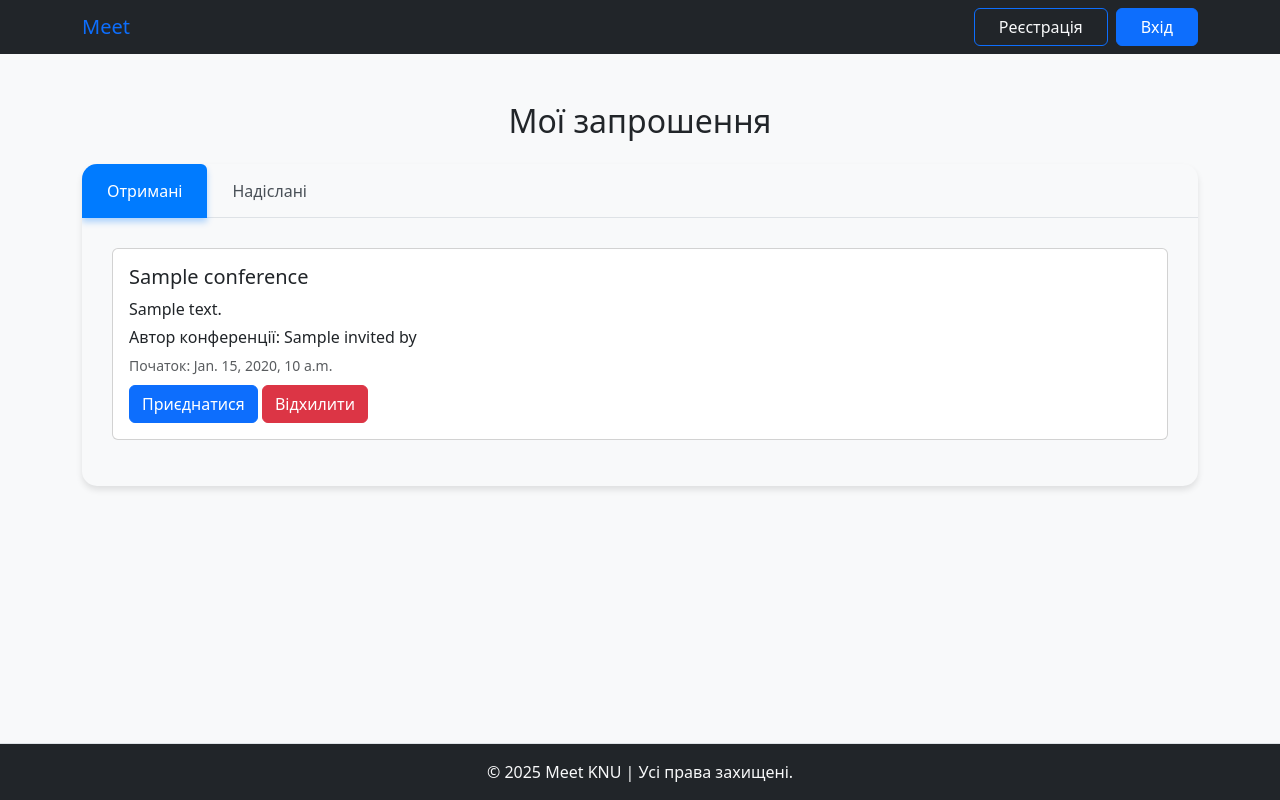
After one commit to L3gvccy/Jitsi-django, a Django app: template meet/templates/invite/my_invites.html in a window 1280 px wide. The commit adds this page. Run offline with Django 3.2, Linux system fonts and the light colour scheme; the template is opened without the code that fills it: most values are stand-ins (such as "Sample title", 1, 10 or a date in 2020).

Commit message:
Add my invites functionality: implement view and template for displaying received and sent invites; update URLs and base template for navigation.

```diff
--- a/meet/invite/urls.py
+++ b/meet/invite/urls.py
@@ -1,6 +1,7 @@
 from django.urls import path
-from .views import create_invite
+from .views import create_invite, my_invites
 
 urlpatterns = [
     path('create/<str:room_name>/', create_invite, name='create_invite'),
+    path('my_invites/', my_invites, name='my_invites'),
 ]
--- a/meet/templates/base.html
+++ b/meet/templates/base.html
@@ -30,7 +30,7 @@
                                     <li class="dropdown-item-text">Вітаємо, {{ user.username }}!</li>
                                     <hr class="dropdown-divider">
                                     <li><a class="dropdown-item" href="{% url 'my_conferences' %}">Мої конференції</a></li>
-                                    <li><a class="dropdown-item" href="">Мої запрощення</a></li>
+                                    <li><a class="dropdown-item" href="{% url 'my_invites' %}">Мої запрощення</a></li>
                                     <hr class="dropdown-divider">
                                     <li><a class="dropdown-item" href="{% url 'logout' %}">Вихід</a></li>
                                 </ul>
--- /dev/null
+++ b/meet/templates/invite/my_invites.html
@@ -0,0 +1,95 @@
+{% extends 'base.html' %}
+{% block title %}Мої запрошення{% endblock %}
+{% block content %}
+
+<style>
+.custom-tabs {
+    background-color: #f8f9fa;
+    border-radius: 15px;
+    overflow: hidden;
+    box-shadow: 0 4px 6px rgba(0, 0, 0, 0.1);
+}
+
+.custom-tabs .nav-link {
+    color: #495057;
+    border: none;
+    padding: 15px 25px;
+    transition: all 0.3s ease;
+}
+
+.custom-tabs .nav-link.active {
+    color: #fff;
+    background-color: #007bff;
+    box-shadow: 0 4px 6px rgba(0, 123, 255, 0.3);
+}
+
+.custom-tabs .tab-content {
+    padding: 30px;
+}
+
+.fade-in {
+    animation: fadeIn 0.5s ease-in-out;
+}
+
+@keyframes fadeIn {
+    from {
+        opacity: 0;
+        transform: translateY(20px);
+    }
+
+    to {
+        opacity: 1;
+        transform: translateY(0);
+    }
+}
+</style>
+
+<div class="container mt-5">
+    <h2 class="text-center mb-4">Мої запрошення</h2>
+    <div class="custom-tabs">
+        <ul class="nav nav-tabs" id="myTab" role="tablist">
+            <li class="nav-item" role="presentation">
+                <button class="nav-link active" id="recieved-tab" data-bs-toggle="tab" data-bs-target="#recieved" type="button" role="tab" aria-controls="recieved" aria-selected="true">Отримані</button>
+            </li>
+            <li class="nav-item" role="presentation">
+                <button class="nav-link" id="sent-tab" data-bs-toggle="tab" data-bs-target="#sent" type="button" role="tab" aria-controls="sent" aria-selected="false">Надіслані</button>
+            </li>
+        </ul>
+        <div class="tab-content" id="myTabContent">
+            <div class="tab-pane fade show active" id="recieved" role="tabpanel" aria-labelledby="recieved-tab">
+                {% for invite in recieved %}
+                <div class="card mb-3">
+                    <div class="card-body">
+                        <h5 class="card-title">{{ invite.conference.title }}</h5>
+                        <p class="card-text mb-1">{{ invite.conference.description }}</p>
+                        <p class="card-text mb-1">Автор конференції: {{ invite.invited_by.get_full_name }}</p>
+                        <p class="card-text mb-2"><small class="text-muted">Початок: {{ invite.conference.start_time }}</small></p>
+                        <a href="{% url 'join_conference' invite.conference.room_name %}" class="btn btn-primary">Приєднатися</a>
+                        <a href="" class="btn btn-danger">Відхилити</a>
+                    </div>
+                </div>
+                {% empty %}
+                <p>Немає отриманих запрошень</p>
+                {% endfor %}
+            </div>
+            <div class="tab-pane fade" id="sent" role="tabpanel" aria-labelledby="sent-tab">
+                {% for invite in sent %}
+                <div class="card mb-3">
+                    <div class="card-body">
+                        <h5 class="card-title">{{ invite.conference.title }}</h5>
+                        <p class="card-text mb-1">{{ invite.conference.description }}</p>
+                        <p class="card-text mb-1">Запрошено користувача: {{ invite.invited_user.get_full_name }}</p>
+                        <p class="card-text mb-2"><small class="text-muted">Початок: {{ invite.conference.start_time }}</small></p>
+                        <a href="{% url 'join_conference' invite.conference.room_name %}" class="btn btn-primary">Приєднатися</a>
+                        <a href="" class="btn btn-danger">Скасувати</a>
+                    </div>
+                </div>
+                {% empty %}
+                <p>Немає надісланих запрошень</p>
+                {% endfor %}
+            </div>
+        </div>
+    </div>
+</div>
+
+{% endblock %}
--- a/meet/templates/videochat/my_conferences.html
+++ b/meet/templates/videochat/my_conferences.html
@@ -7,8 +7,8 @@
     <div class="card mb-3">
         <div class="card-body">
             <h5 class="card-title">{{ c.title }}</h5>
-            <p class="card-text">{{ c.description }}</p>
-            <p class="card-text">Ідентифікатор конференції: {{ c.room_name }}</p>
+            <p class="card-text mb-1">{{ c.description }}</p>
+            <p class="card-text mb-1">Ідентифікатор конференції: {{ c.room_name }}</p>
             <p class="card-text"><small class="text-muted">Початок: {{ c.start_time }}</small></p>
             <a href="{% url 'join_conference' c.room_name %}" class="btn btn-primary">Приєднатися</a>
             <a href="{% url 'edit_conference' c.room_name %}" class="btn btn-secondary">Редагувати</a>
```
Also changed, not shown: meet/invite/views.py (+11 -0 lines), meet/db.sqlite3.
